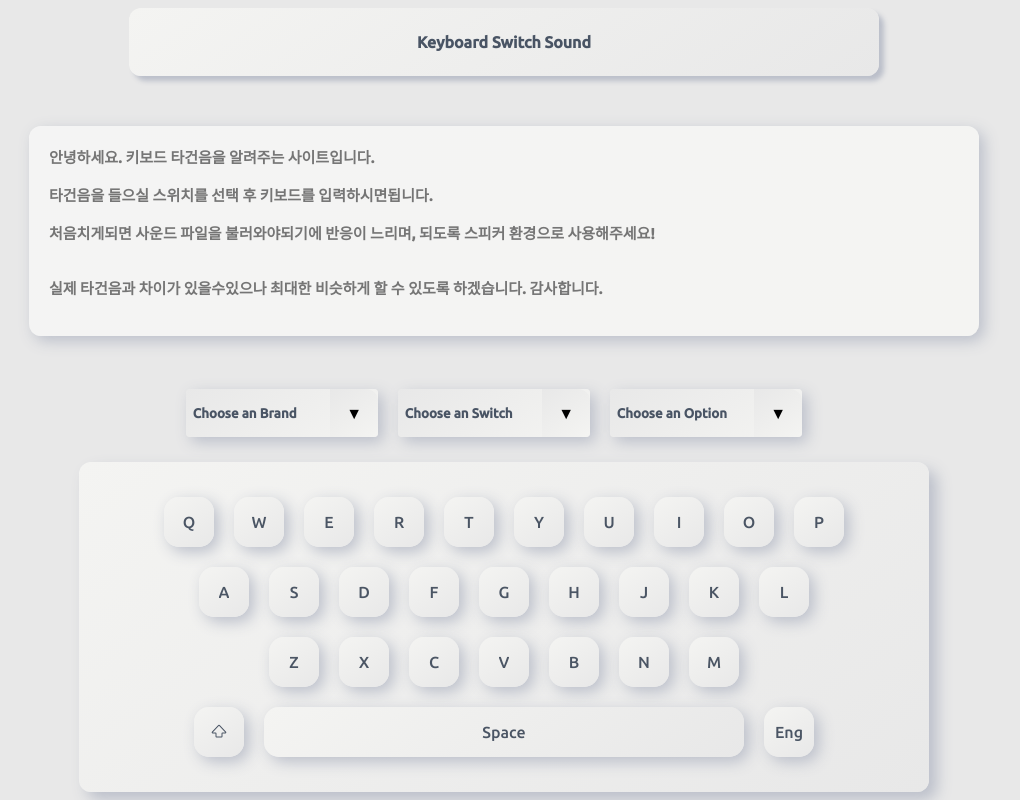
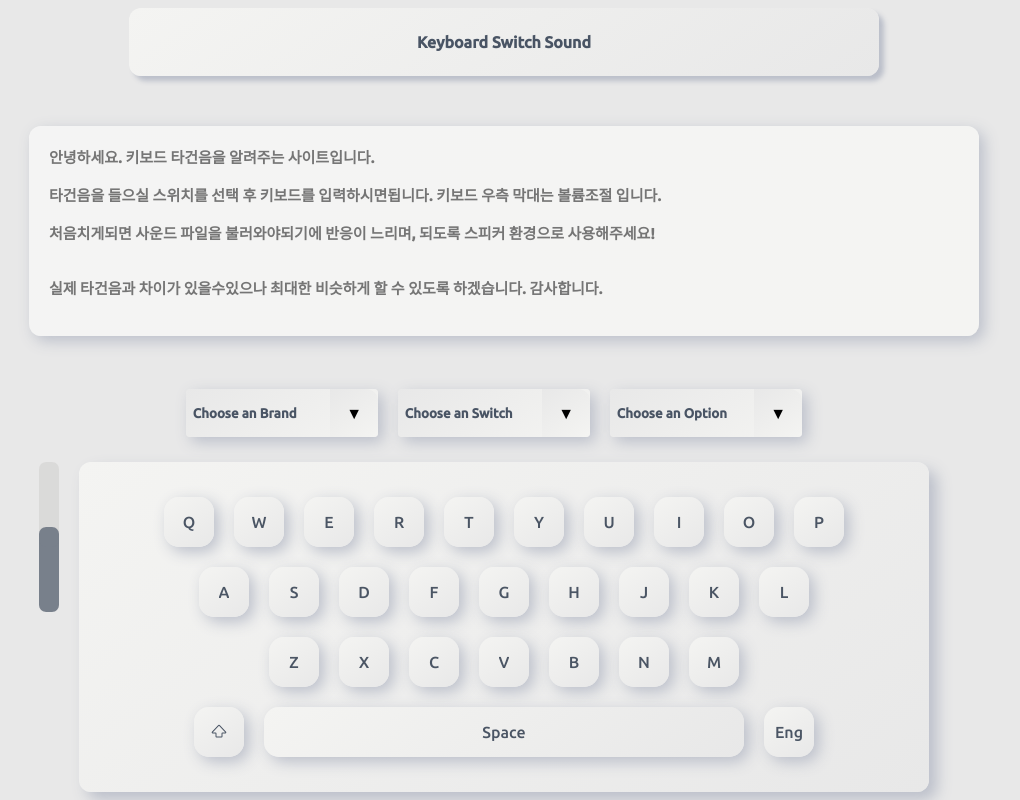
Before and after one commit to mc1128/Keyboard_sounds, a plain HTML site: page index.html in a window 1280 px wide. Shown: the whole page, without its empty margins (136-1156 px from the left). Drawn offline with nearby package versions, Linux system fonts and the light colour scheme.

Commit message:
키보드 사운드 볼륨 설정

```diff
--- a/Keyboard_rayout.scss
+++ b/Keyboard_rayout.scss
@@ -68,7 +68,7 @@ body {
   border-radius: 12px;
   text-align: center;
   min-width: 750px;
-  max-width: 1000px;
+  max-width: 850px;
 
   &__keys {
     display: flex;
@@ -172,3 +172,47 @@ select {
 .select:hover::after {
   color: #bbbfca;
 }
+
+.slider__vol {
+  -webkit-appearance: none;
+  appearance: none;
+  width: 150px;
+  height: 20px;
+  margin: 0;
+  transform-origin: 75px 75px;
+  transform: rotate(-90deg);
+  background: #d3d3d3;
+  outline: none;
+  opacity: 0.7;
+  -webkit-transition: 0.2s; /* 0.2 seconds transition on hover */
+  transition: opacity 0.2s;
+  border-radius: 7px;
+  background: linear-gradient(to right, #495464 50%, #d5d4d3 50%);
+}
+
+.slider__vol::-webkit-slider-thumb {
+  -webkit-appearance: none;
+  appearance: none;
+  width: 20px;
+  height: 20px;
+  background: #495464;
+  border-radius: 7px;
+  cursor: pointer;
+}
+
+.slider__vol::-moz-range-thumb {
+  width: 20px;
+  height: 20px;
+  background: #495464;
+  cursor: pointer;
+}
+
+.slider__vol:hover {
+  opacity: 1; /* Fully shown on mouse-over */
+}
+
+.slider {
+  margin-right: 930px;
+  width: 0px;
+  height: 0px;
+}
--- a/index.html
+++ b/index.html
@@ -10,6 +10,7 @@
       type="image/png"
       href="https://www.minchori.com/img/favicon.ico"
     />
+    <script src="http://code.jquery.com/jquery-3.6.0.js"></script>
     <link rel="stylesheet" type="text/css" href="Keyboard_rayout.css" />
     <!-- AOS 라이브러리 사용-->
     <link href="https://unpkg.com/aos@2.3.1/dist/aos.css" rel="stylesheet" />
@@ -32,7 +33,7 @@
           style="ime-mode: auto"
           readonly
           placeholder="안녕하세요. 키보드 타건음을 알려주는 사이트입니다.
-          &#10;타건음을 들으실 스위치를 선택 후 키보드를 입력하시면됩니다.
+          &#10;타건음을 들으실 스위치를 선택 후 키보드를 입력하시면됩니다. 키보드 우측 막대는 볼륨조절 입니다.
           &#10;처음치게되면 사운드 파일을 불러와야되기에 반응이 느리며, 되도록 스피커 환경으로 사용해주세요!
           &#10;&#10;실제 타건음과 차이가 있을수있으나 최대한 비슷하게 할 수 있도록 하겠습니다. 감사합니다."
         ></textarea>
@@ -63,6 +64,22 @@
             <option selected disabled>Choose an Option</option>
           </select>
         </div>
+      </div>
+      <div
+        class="slider"
+        data-aos="fade-up"
+        data-aos-duration="1000"
+        data-aos-easing="ease-in-out"
+      >
+        <input
+          type="range"
+          min="0"
+          max="100"
+          value="50"
+          step="1"
+          class="slider__vol"
+          id="key_vol"
+        />
       </div>
       <div
         class="container__content"
--- a/keyboard.js
+++ b/keyboard.js
@@ -134,6 +134,10 @@ function Key_Sound(kc){
 
     let Sound_dir = "Sound/" + slct_switch + "/" + slct_opt;
 
+    let vol = document.getElementById("key_vol")
+
+    console.log(vol.value/100)
+
     console.log(Sound_dir);
 
     if ((kc >= 65 && kc <= 90) || kc == 32 || kc == 21 || kc == 16) {
@@ -167,6 +171,7 @@ function Key_Sound(kc){
             }else{
                 audio = new Audio(Sound_dir+'/9.wav');
             }
+            audio.volume = vol.value/100;
             audio.play();
     }
 }
@@ -306,3 +311,8 @@ function Key_Text(ts_text){
                 }
             }
 }
+
+$('input[type=range]').on('input', function(){
+    var val = $(this).val();
+    $(this).css('background', 'linear-gradient(to right, #495464 0%, #495464 '+ val +'%, #d5d4d3 ' + val + '%, #d5d4d3 100%)');
+  });
```
Also changed, not shown: Keyboard_rayout.css, 1 other file.
